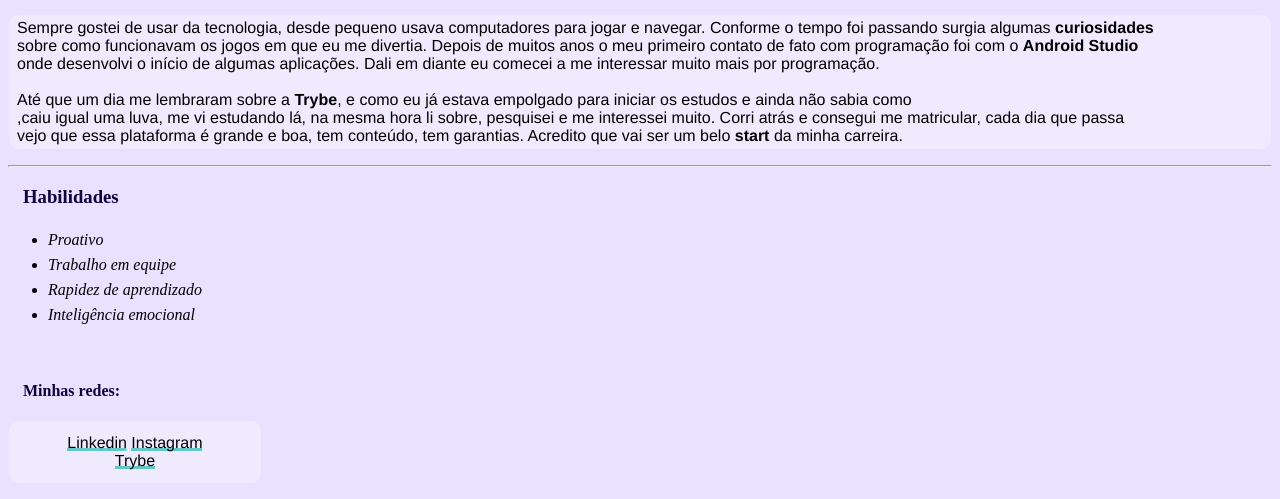
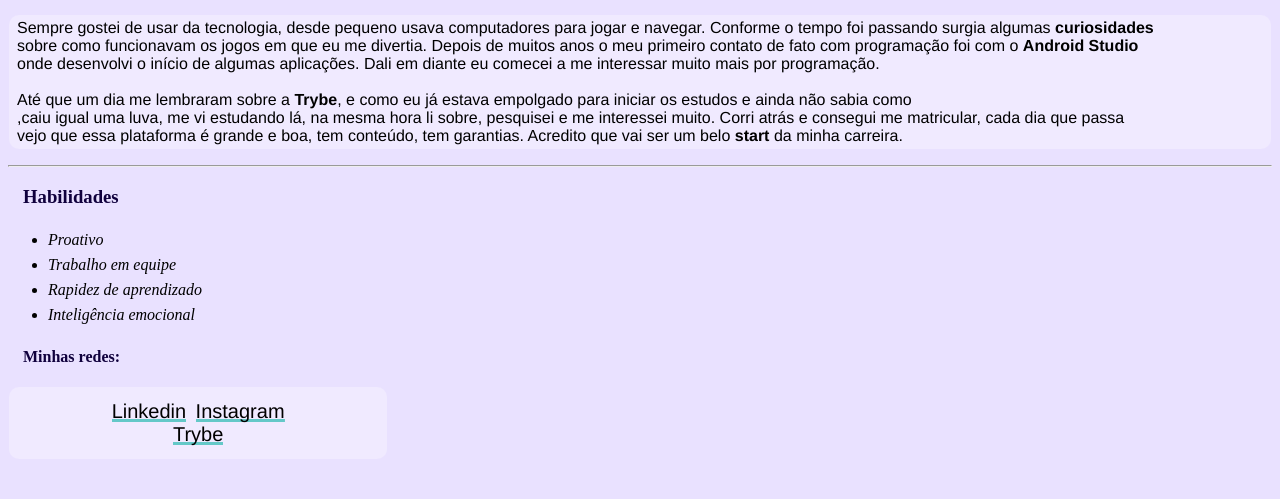
Before and after one commit to Joblanco88/Joblanco88.github.io, a plain HTML site: page index.html in a window 1280 px wide. Shown: the part 310-809 px from the top of the page. Drawn offline with Linux system fonts and the light colour scheme.

Commit message:
Alterações básicas

```diff
--- a/index.html
+++ b/index.html
@@ -34,14 +34,12 @@
             <li><em>Inteligência emocional</em></li>
         </ul>
 
-    <br>
-
     <h4 id="titleRedes" class="titles">Minhas redes:</h4>
 
     <p id="redeSocial">
-        <a class="linkSocial" href="https://www.linkedin.com/in/joao-pedro-ribeiro-lobo-blanco-6bb52321b/" target="_blank">Linkedin</a>
-        <a class="linkSocial" href="https://www.instagram.com/joao.blanco.1/" target="_blank">Instagram</a><br>
-        <a class="linkSocial" href="https://www.betrybe.com/" target="_blank">Trybe</a>
+        <a id="urlLinked" href="https://www.linkedin.com/in/joao-pedro-ribeiro-lobo-blanco-6bb52321b/" target="_blank">Linkedin</a>
+        <a id="urlInsta" href="https://www.instagram.com/joao.blanco.1/" target="_blank">Instagram</a><br>
+        <a id="urlTrybe" href="https://www.betrybe.com/" target="_blank">Trybe</a>
     </p>
 
     </body>
--- a/style/style.css
+++ b/style/style.css
@@ -10,9 +10,10 @@ p{
     padding: 4px 8px 4px 8px;
 }
 #redeSocial{
-    margin-right: 80%;
+    margin-right: 70%;
     text-align: center;
     padding: 1%;
+
 }
 .picture{
     border-radius: 15%;
@@ -29,6 +30,8 @@ ul{
 a{
     color: inherit;
     text-decoration: none;
+    font-size: 20px;
+
 }
 /* https://css-tricks.com/css-link-hover-effects/ */
 a{
@@ -56,3 +59,7 @@ a:hover{
 #titleRedes{
 
 }
+
+#urlInsta{
+    margin-left: 5px;
+}
```
